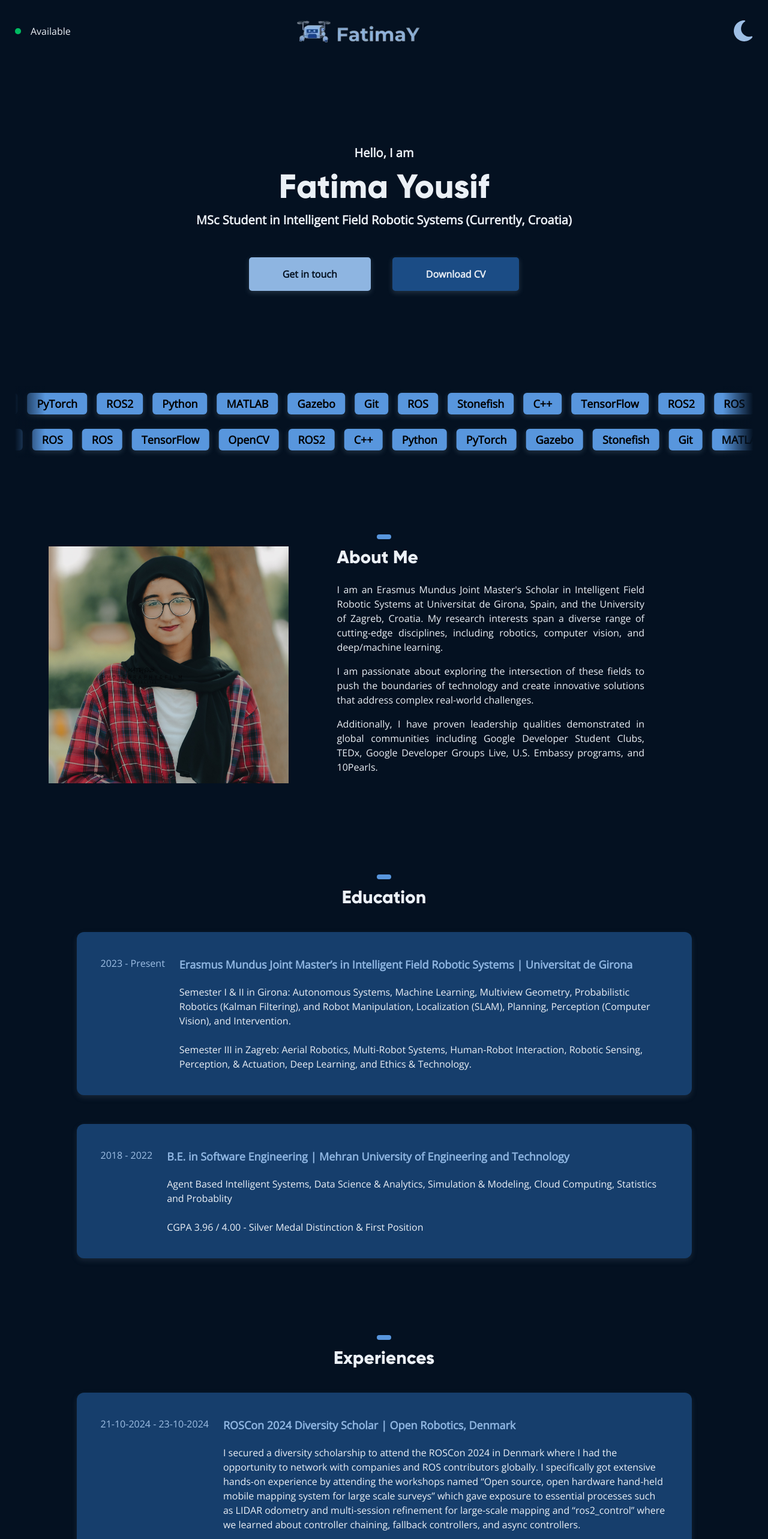
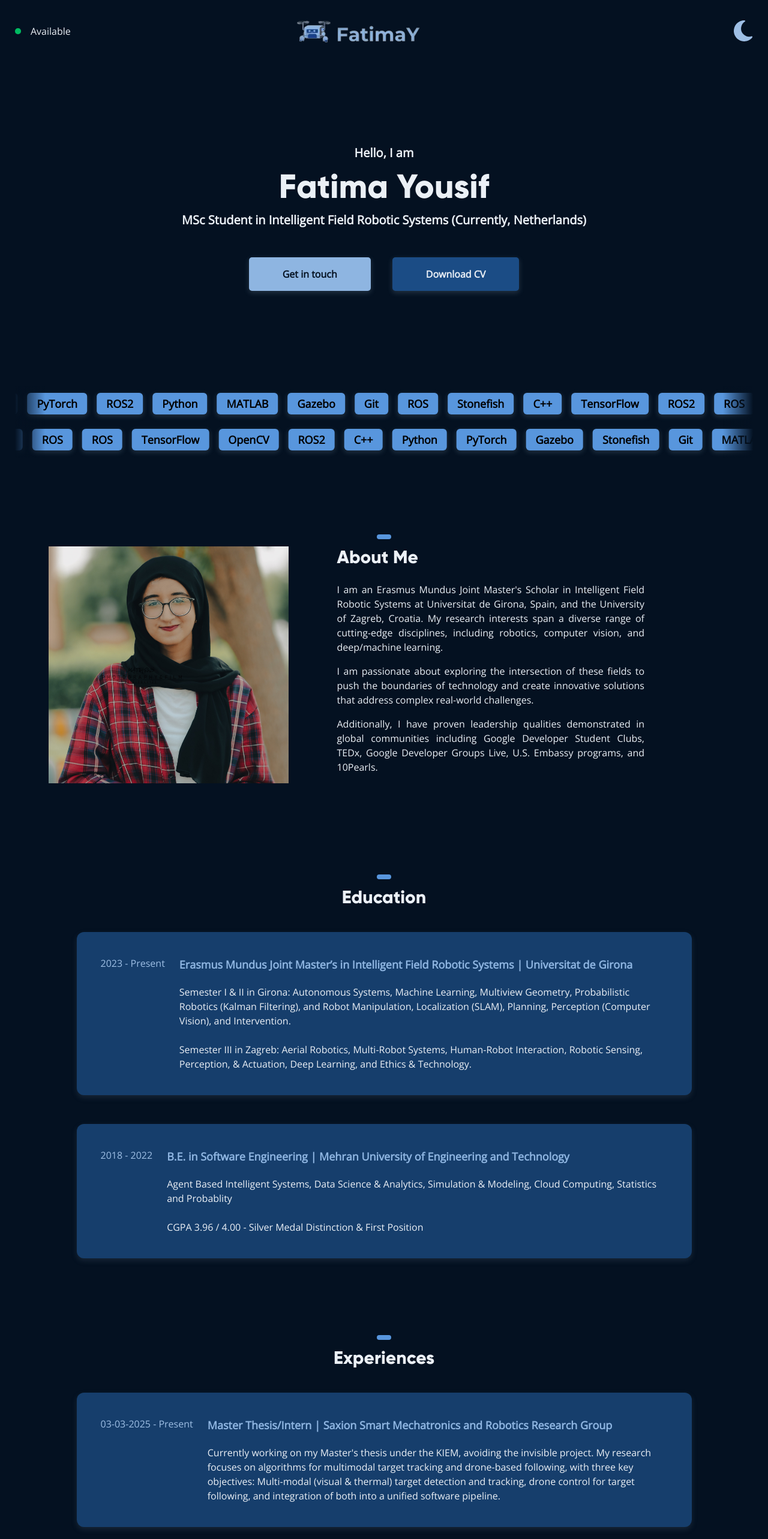
Before and after one commit to FatimaYousif/portfolio-main, a Next.js app: page / in a window 1280 px wide. Shown: the top 2566 px of the page at 60% size. Built offline with nearby package versions, Linux system fonts and the light colour scheme.

Commit message:
Added changes

```diff
--- a/sections/Experience.tsx
+++ b/sections/Experience.tsx
@@ -12,6 +12,12 @@ function Experiences() {
                 </>
             </RevealContent>
             <div className="flex flex-col gap-12">
+            <Experience post={"Master Thesis/Intern"} dateStart={"03-03-2025"} dateEnd={"Present"} company={"Saxion Smart Mechatronics and Robotics Research Group"}>
+                    <p>
+                    Currently working on my Master's thesis under the KIEM, avoiding the invisible project. My research focuses on algorithms for multimodal target tracking and drone-based following, with three key objectives: Multi-modal (visual & thermal) target detection and tracking, drone control for target following, and integration of both into a unified software pipeline.
+                    </p>
+                </Experience>
+
                 <Experience post={"ROSCon 2024 Diversity Scholar"} dateStart={"21-10-2024"} dateEnd={"23-10-2024"} company={"Open Robotics, Denmark"}>
                     <p>
                     I secured a diversity scholarship to attend the ROSCon 2024 in Denmark where I had the opportunity to network with companies and ROS contributors globally. I specifically got extensive hands-on experience by attending the workshops named “Open source, open hardware hand-held mobile mapping system for large scale surveys” which gave exposure to essential processes such as LIDAR odometry and multi-session refinement for large-scale mapping and “ros2_control” where we learned about controller chaining, fallback controllers, and async controllers.
--- a/sections/Hero.tsx
+++ b/sections/Hero.tsx
@@ -14,7 +14,7 @@ function Hero() {
             >
                 <p className="text-xl font-bold">Hello, I am </p>
                 <h1>Fatima Yousif</h1>
-                <p className="text-xl font-bold">MSc Student in Intelligent Field Robotic Systems (Currently, Croatia) </p>
+                <p className="text-xl font-bold">MSc Student in Intelligent Field Robotic Systems (Currently, Netherlands) </p>
             </motion.div>
             <motion.div
                 initial={{ opacity: 0, y: 10 }}
```
